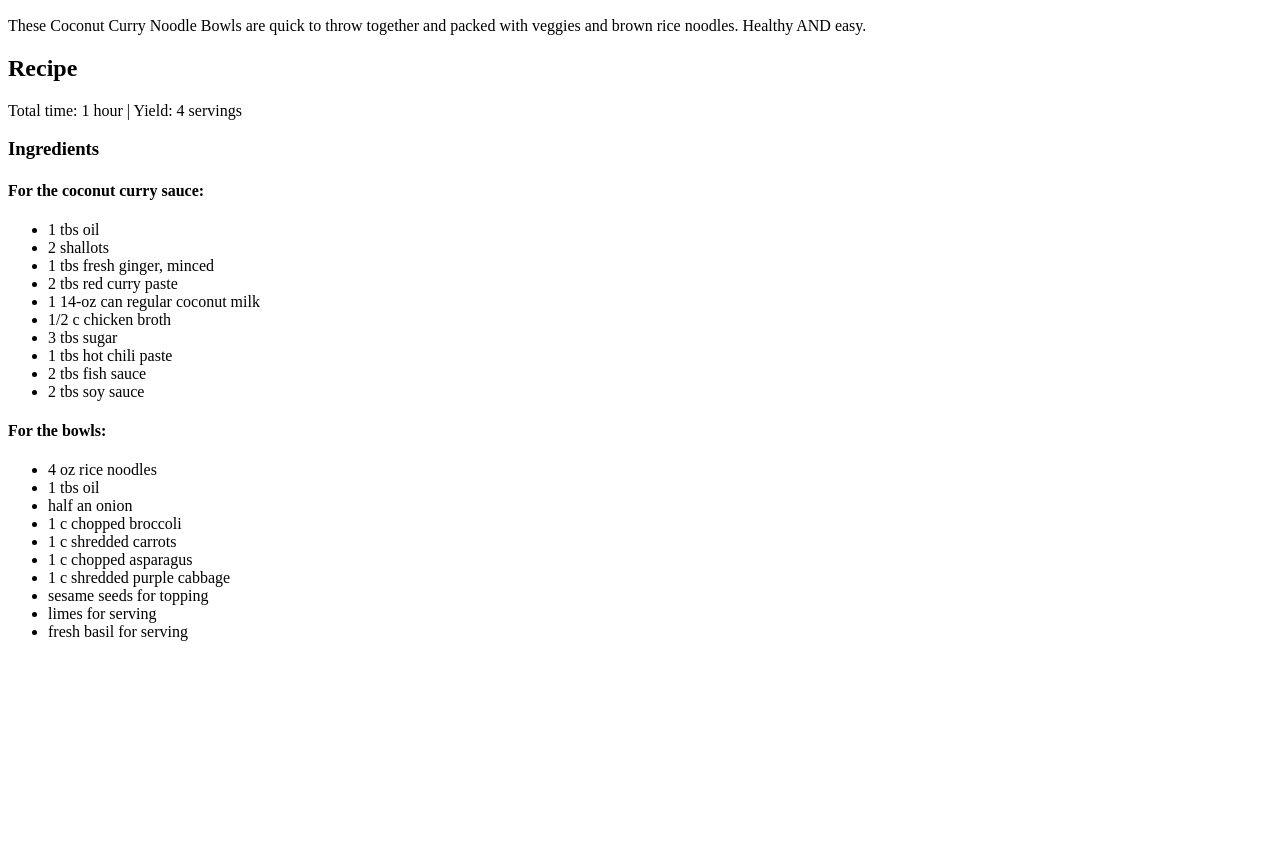
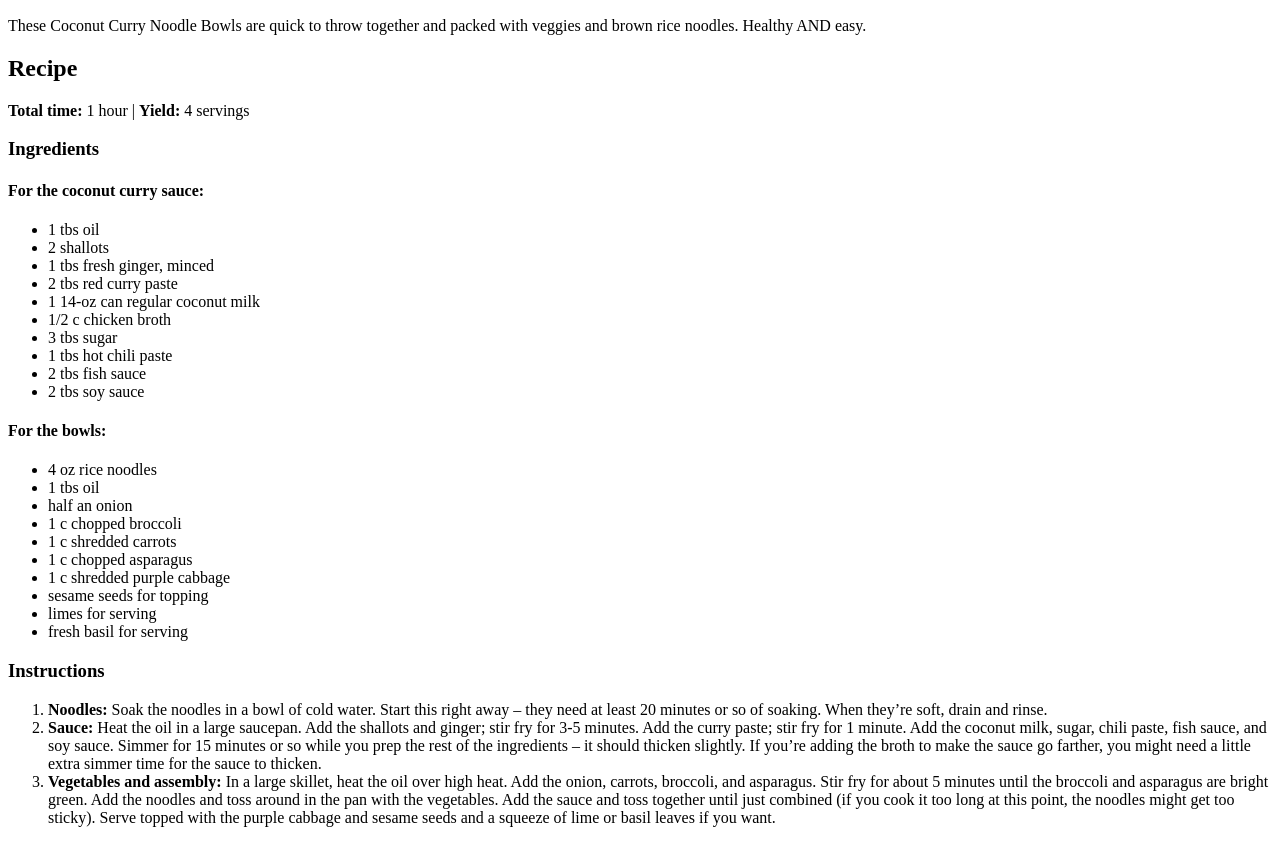
Before and after one commit to eauxzone/odin-recipes, a plain HTML site: page recipes/currynoodlebowl.html in a window 1280 px wide. Shown: the part 332-1175 px from the top of the page. Before the commit the page ends 989 px from the top, so only its background shows below. Drawn offline with Linux system fonts and the light colour scheme.

Commit message:
Add recipe instructions

```diff
--- a/recipes/currynoodlebowl.html
+++ b/recipes/currynoodlebowl.html
@@ -13,7 +13,7 @@
     <p>These Coconut Curry Noodle Bowls are quick to throw together
         and packed with veggies and brown rice noodles. Healthy AND easy.</p>
         <h2>Recipe</h2>
-        <p>Total time: 1 hour | Yield: 4 servings</p>
+        <p><strong>Total time:</strong> 1 hour | <strong>Yield:</strong> 4 servings</p>
         <h3>Ingredients</h3>
         <h4>For the coconut curry sauce:</h4>
         <ul>
@@ -41,5 +41,24 @@
             <li>limes for serving</li>
             <li>fresh basil for serving</li>
         </ul>
+        <h3>Instructions</h3>
+        <ol>
+            <li><strong>Noodles:</strong> Soak the noodles in a bowl of cold water.
+                Start this right away – they need at least 20 minutes or so of soaking.
+                When they’re soft, drain and rinse.</li>
+            <li><strong>Sauce:</strong> Heat the oil in a large saucepan. Add the shallots and ginger;
+                stir fry for 3-5 minutes. Add the curry paste; stir fry for 1 minute.
+                Add the coconut milk, sugar, chili paste, fish sauce, and soy sauce.
+                Simmer for 15 minutes or so while you prep the rest of the ingredients –
+                it should thicken slightly. If you’re adding the broth to make the sauce go
+                farther, you might need a little extra simmer time for the sauce to thicken.</li>
+            <li><strong>Vegetables and assembly:</strong> In a large skillet, heat the oil over high heat.
+                Add the onion, carrots, broccoli, and asparagus. Stir fry for about 5 minutes
+                until the broccoli and asparagus are bright green. Add the noodles and toss
+                around in the pan with the vegetables. Add the sauce and toss together until
+                just combined (if you cook it too long at this point, the noodles might get
+                too sticky). Serve topped with the purple cabbage and sesame seeds and a squeeze
+                of lime or basil leaves if you want.</li>
+        </ol>
 </body>
 </html>
```
